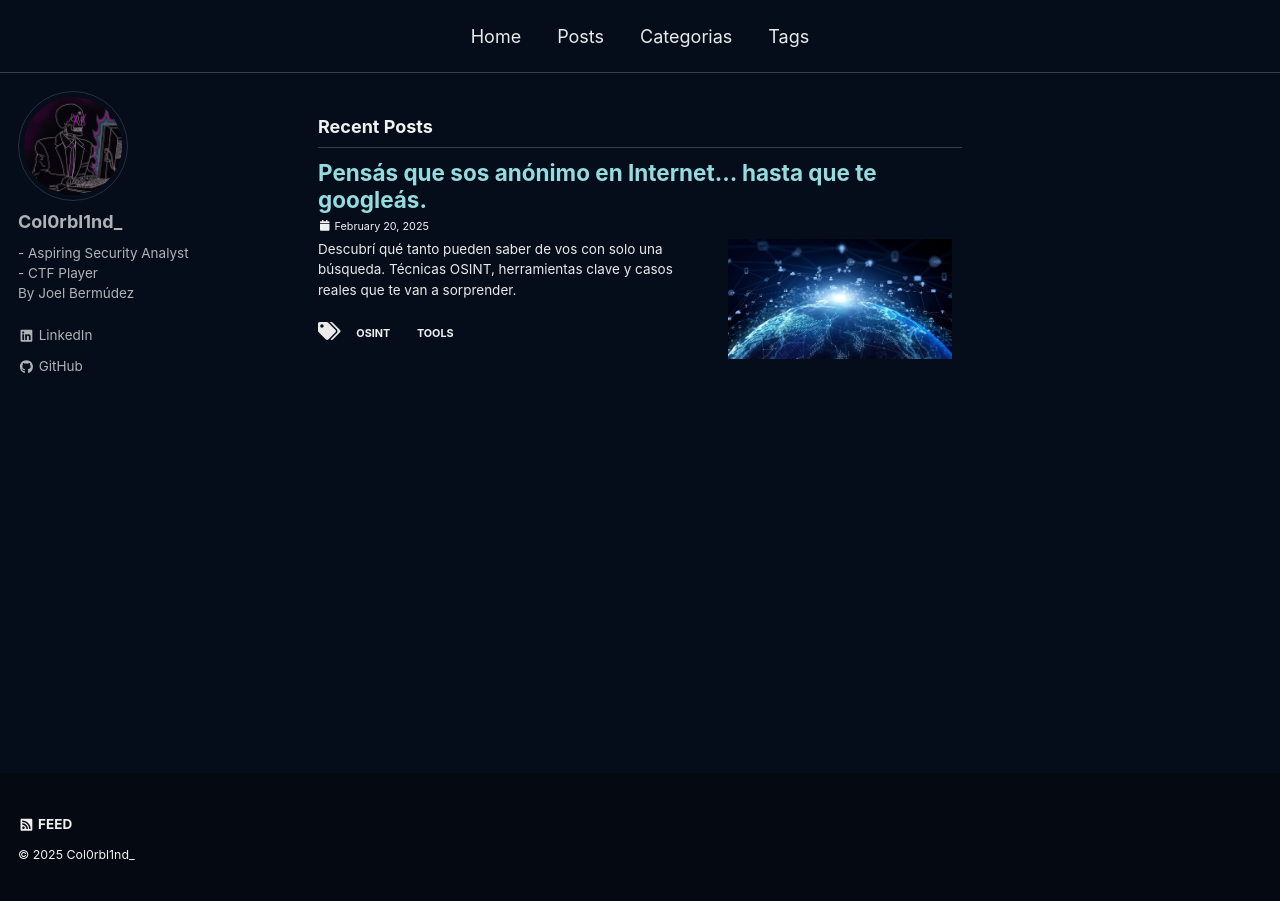
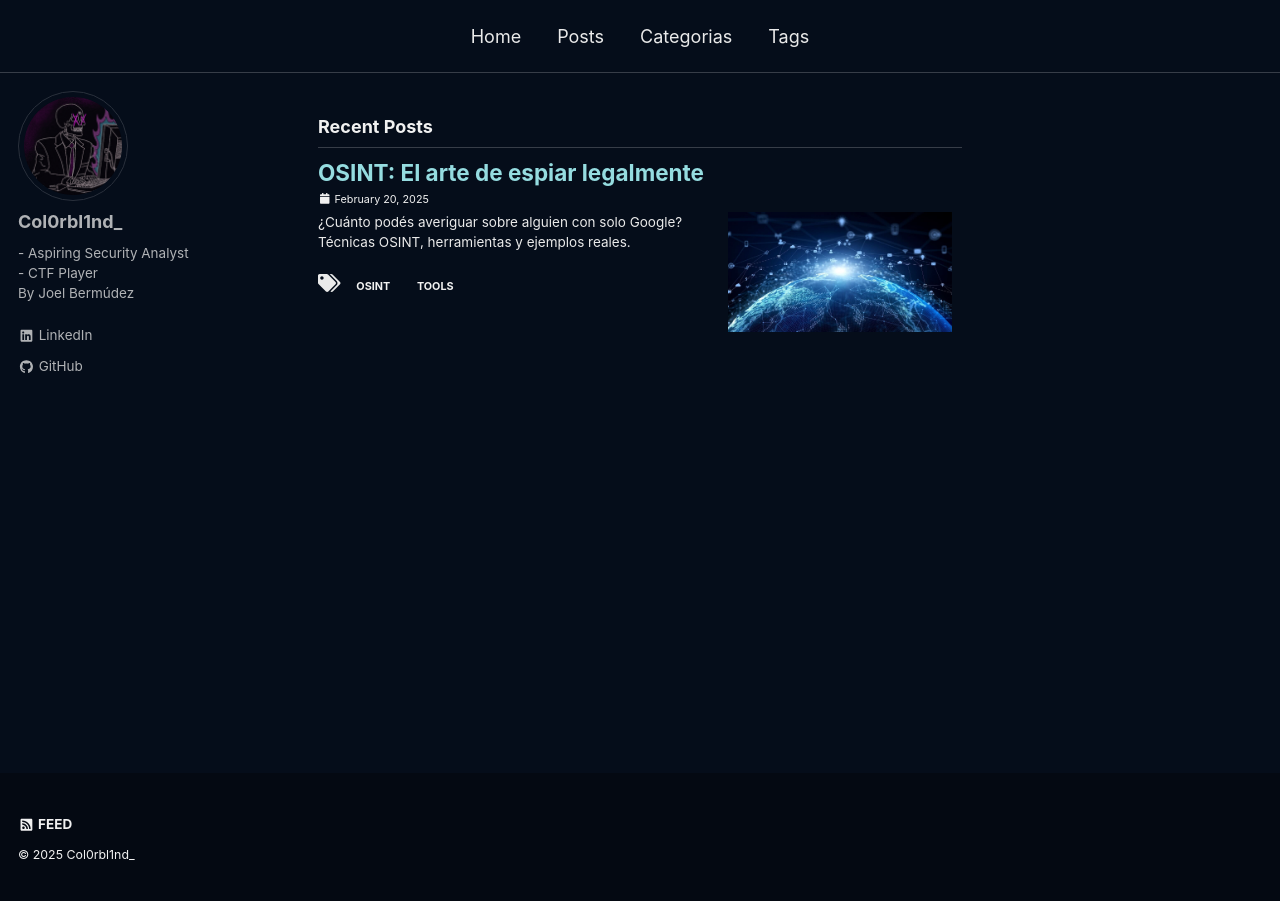
Before and after one commit to J0elBermud3z/J0elBermud3z.github.io, a Jekyll site: the page built from index.html, in a window 1280 px wide. Built offline with Jekyll 4.4.1, drawn with Linux system fonts in a browser that asks for light colours; cached includes are drawn as plain includes; a script that is not in the unit is left out; the list of posts is cut into pages by our own code.

Commit message:
fix(osint_1): adding some commas

```diff
--- a/_posts/2025-02-20-OSINT1.md
+++ b/_posts/2025-02-20-OSINT1.md
@@ -1,7 +1,7 @@
 ---
 layout: single
-title: "Pensás que sos anónimo en Internet... hasta que te googleás."
-excerpt: "Descubrí qué tanto pueden saber de vos con solo una búsqueda. Técnicas OSINT, herramientas clave y casos reales que te van a sorprender."
+title: "OSINT: El arte de espiar legalmente"
+excerpt: "¿Cuánto podés averiguar sobre alguien con solo Google? Técnicas OSINT, herramientas y ejemplos reales."
 date: 2025-02-20
 classes: wide
 header:
@@ -56,22 +56,23 @@
 
 Como marcamos la herramienta Sherlook como _(opcional)_  esto porque su instalación puede ser un poco confusa, vamos a encontrar las redes de nuestro objetivo, para esto procedere a explicar como funciona el Google Hacking.
 
-Para comenzar a usar Google Hacking o Google Dorks, vamos a tener que ir al buscador de Google:
+Para comenzar a usar Google Hacking o Google Dorks, primero vamos a ir al buscador de Google.
+
 ![](/assets/images/OSINT_1/google.png)
 
-Una vez estando aca, podemos comenzar a usar estos filtros de los que les hable, en este caso en particular probaremos el filtro `site`, este filtro nos ayudara a buscar palabras clave dentro de sitios web, su uso (sintaxis) es el siguiente:
+Una vez estando acá, podemos comenzar a usar estos filtros de los que les hable, en este caso en particular probaremos el filtro `site`, este filtro nos ayudara a buscar palabras clave dentro de sitios web, su uso (sintaxis) es el siguiente:
 
 * `site:sitio.com "Palabra a buscar"`
 	EJ: `site:facebook.com "Elon Musk"`
 
-Con esto lo que le estamos diciendo es "Che google, quiero que para este sitio llamdo facebook.com me busques la palabra Elon Musk", si el filtro logra encontrar algo la información se va a representar de la siguiente forma:
+Con esto lo que le estamos diciendo es "Che google, quiero que para este sitio llamado facebook.com me busques la palabra Elon Musk", si el filtro logra encontrar algo la información se va a representar de la siguiente forma:
 
 ![](/assets/images/OSINT_1/google_hacking_1.png)
 
-En este caso Musk no tienen cuenta de facebook, por lo tanto podemos probar buscando obviamente  en "**x**":
+En este caso, Musk no tiene cuenta de Facebook, por lo tanto, podemos probar buscando, obviamente, "**x**":
 ![](/assets/images/OSINT_1/busqueda_en_x.png)
 
-Como podemos ver en el inicio nos sale su perfil, si quieren pueden entrar para ver que efectivamente es este.
+Como podemos ver, en el inicio nos sale su perfil. Si quieren, pueden entrar para ver que efectivamente es este.
 
 Paso a nombrar otros posibles dorks:
 
@@ -80,7 +81,7 @@
 - `filetype:pdf "palabra clave"` → Busca archivos PDF con una palabra clave.
     - **Ejemplo:** `filetype:pdf "confidencial"`
 
-Este es un caso interesante, ya que en Uruguay la cédula no se considera un dato sensible por defecto. Por esta razón, es común encontrar documentos (PDFs) en los que aparecen tanto nuestro nombre completo como nuestra cédula, ya que suelen estar disponibles públicamente en Internet.
+Este es un caso interesante, ya que, en Uruguay, la cédula no se considera un dato sensible por defecto. Por esta razón, es común encontrar documentos (PDFs) en los que aparecen tanto nuestro nombre completo como nuestra cédula, ya que suelen estar disponibles públicamente en Internet.
 
 Por ejemplo, pueden probar buscar lo siguiente en Google:
 
@@ -99,7 +100,7 @@
 
 ## **La cara de nuestro objetivo**
 
-Lo primero que vamos a hacer es investigar qué redes sociales tiene. Para esto, vamos a usar **PimEyes**, una herramienta online que permite hacer búsquedas basadas en imágenes.
+Lo primero que vamos a hacer es investigar qué redes sociales tiene. Para esto, vamos a usar **PimEyes**: una herramienta online que permite hacer búsquedas basadas en imágenes.
 
 Esto sera muy util, ya que si nuestro objetivo llegase a tener una cuenta publica de alguna red por ejemplo Instagram, podríamos encontrar su perfil rápidamente.
 
@@ -120,7 +121,7 @@
 
 ![](/assets/images/OSINT_1/pimEyes_3.png)
 
-Como podemos ver, PimEyes nos muestra todos los lugares en los que aparece la cara de Musk o donde se ha usado esa imagen. Los resultados son bastante detallados.
+Como podemos ver, PimEyes nos muestra todos los lugares donde aparece la cara de Musk o donde se ha usado esa imagen. Los resultados son bastante detallados.
 
 Te invito a probar esta herramienta subiendo una foto tuya. Te sorprenderá la cantidad de veces que tu imagen podría estar expuesta en línea sin que lo sepas. Es una excelente manera de ver lo expuestos que podemos estar en Internet.
 
```
Also changed, not shown: other parts of _posts/2025-02-20-OSINT1.md (+1 -1 lines).
